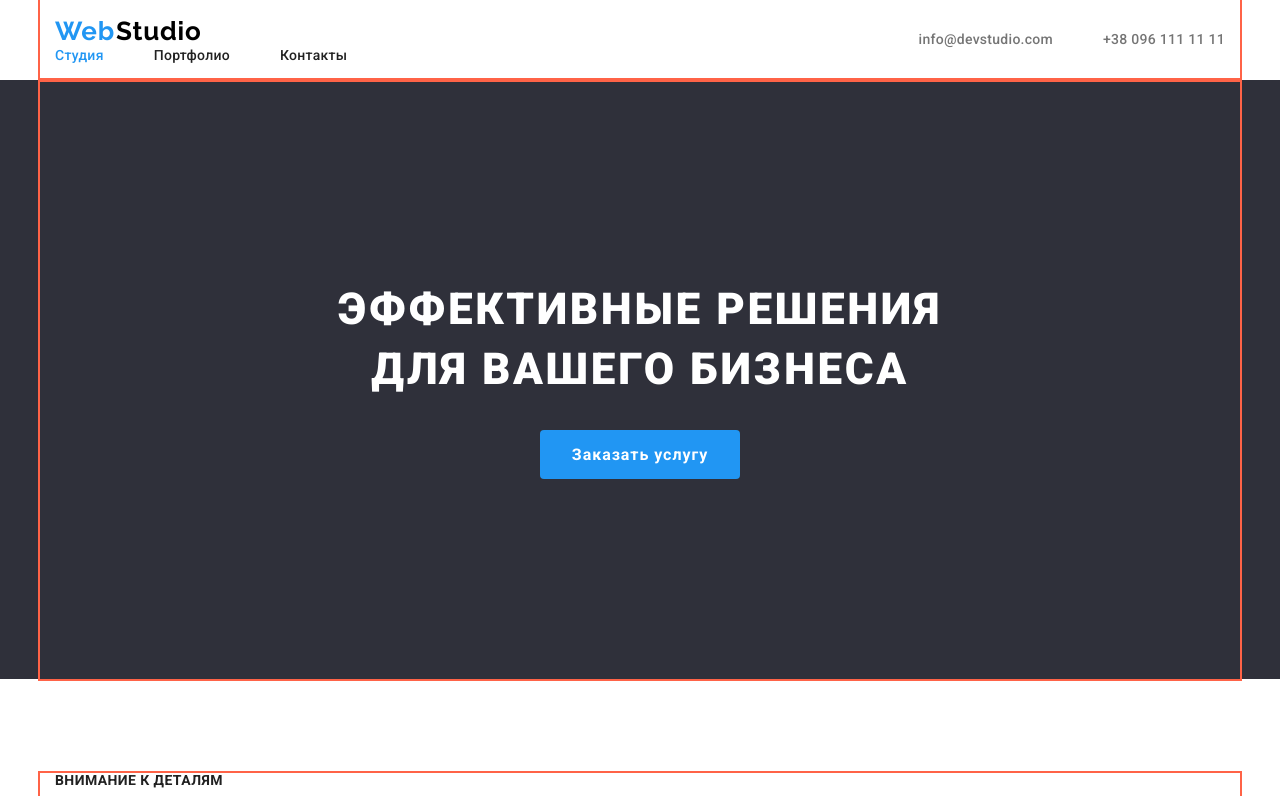
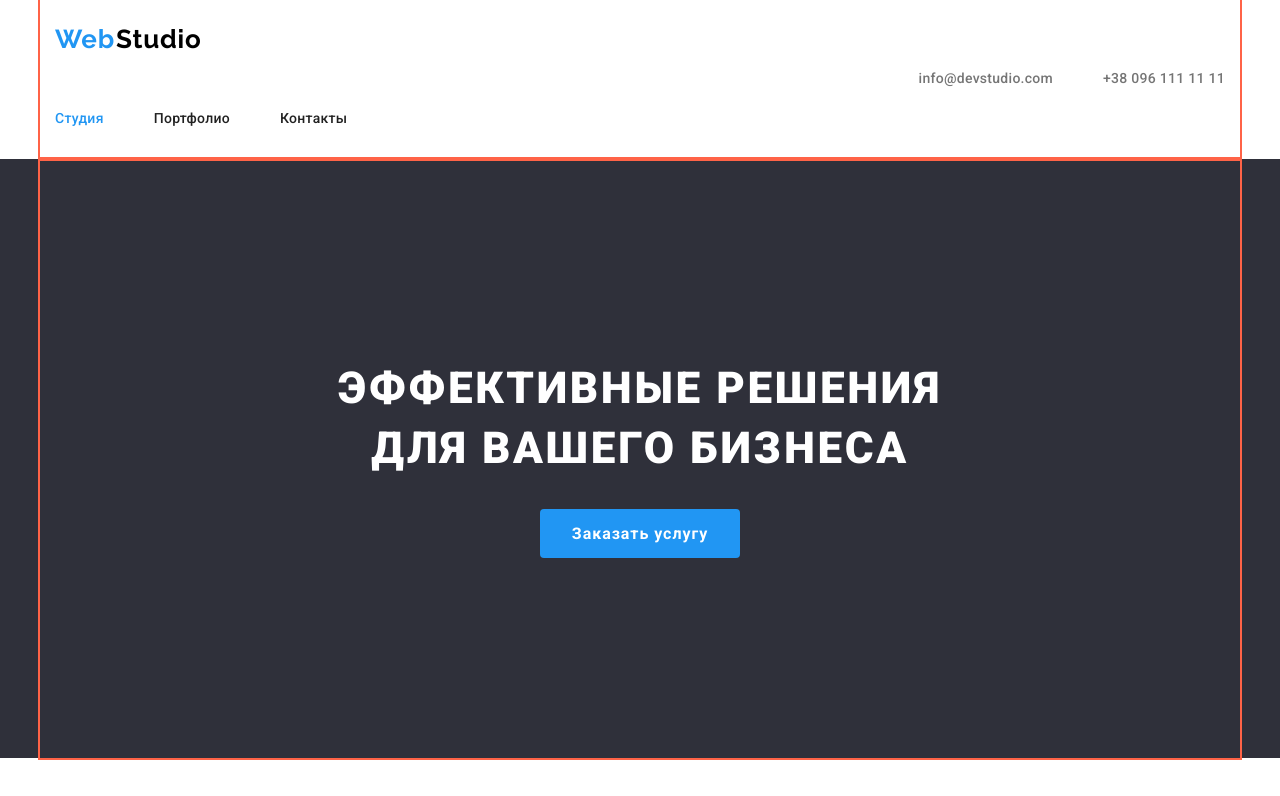
Before and after one commit to Marina-Chuhlib/goit-markup-hw-03, a plain HTML site: page index.html in a window 1280 px wide. Shown: the top 796 px of the page. Drawn offline with nearby package versions, Linux system fonts and the light colour scheme.

Commit message:
add flex

```diff
--- a/css/styles.css
+++ b/css/styles.css
@@ -53,6 +53,7 @@ button {
 .page-nav {
   display: flex;
   align-items: center;
+  justify-content: center;
 }
 
 .nav {
@@ -65,6 +66,7 @@ button {
 }
 
 .logo {
+  display: block;
   margin-right: 93px;
   margin-top: 24px;
   margin-bottom: 24px;
@@ -84,6 +86,7 @@ button {
   font-family: Raleway, sans-serif;
 }
 .nav-link {
+  display: block;
   padding-top: 32px;
   padding-bottom: 32px;
 
```
